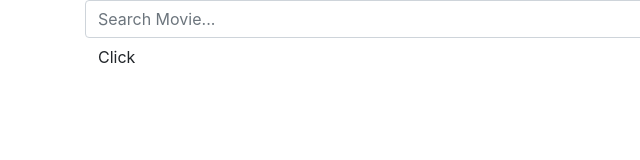
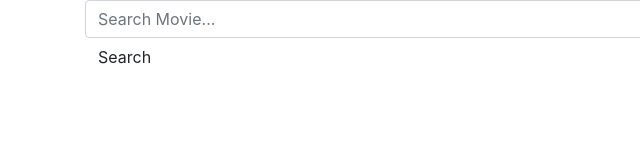
Before and after one commit to Huzaifa9990/IMDB_jQuery_API, a plain HTML site: page index.html in a window 1280 px wide. Shown: the full height of the page, 0-640 px from the left. Drawn offline with nearby package versions, Linux system fonts and the light colour scheme.

Commit message:
Changed button Click to Search

```diff
--- a/index.html
+++ b/index.html
@@ -8,7 +8,7 @@
 	<body>
 		<div class="container">
 				<input type="text" class="form-control" id="searchText" placeholder="Search Movie...">
-				<button class="btn" id="btnSubmit" name="btnSubmit">Click</button>
+				<button class="btn" id="btnSubmit" name="btnSubmit">Search</button>
 		</div>
 
 		<div class="container">
```
